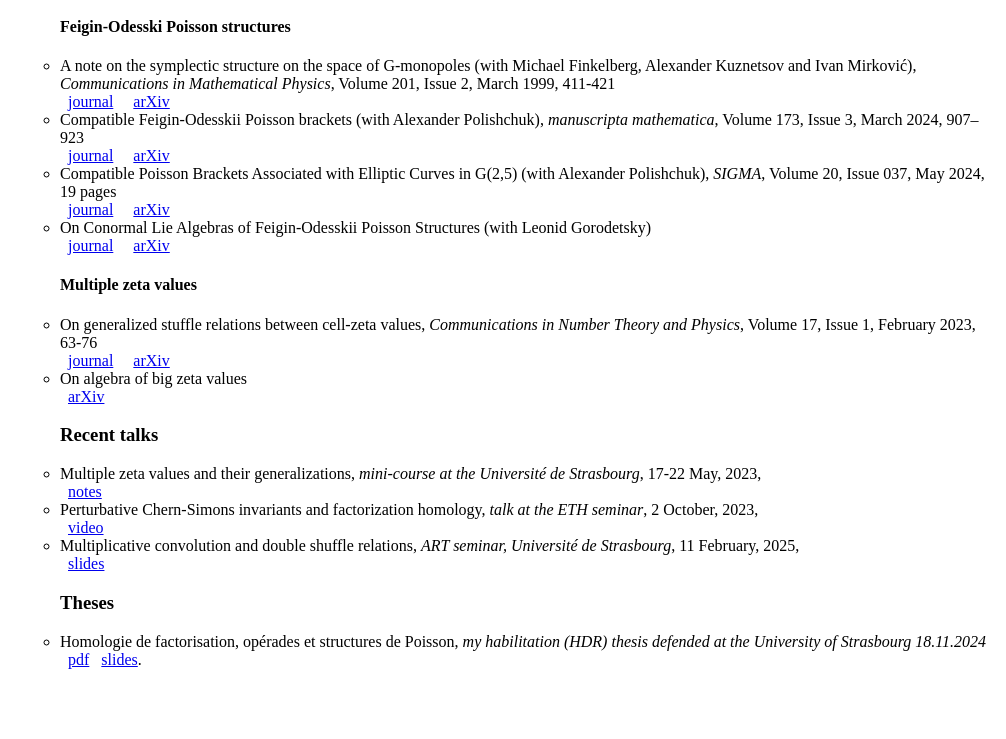
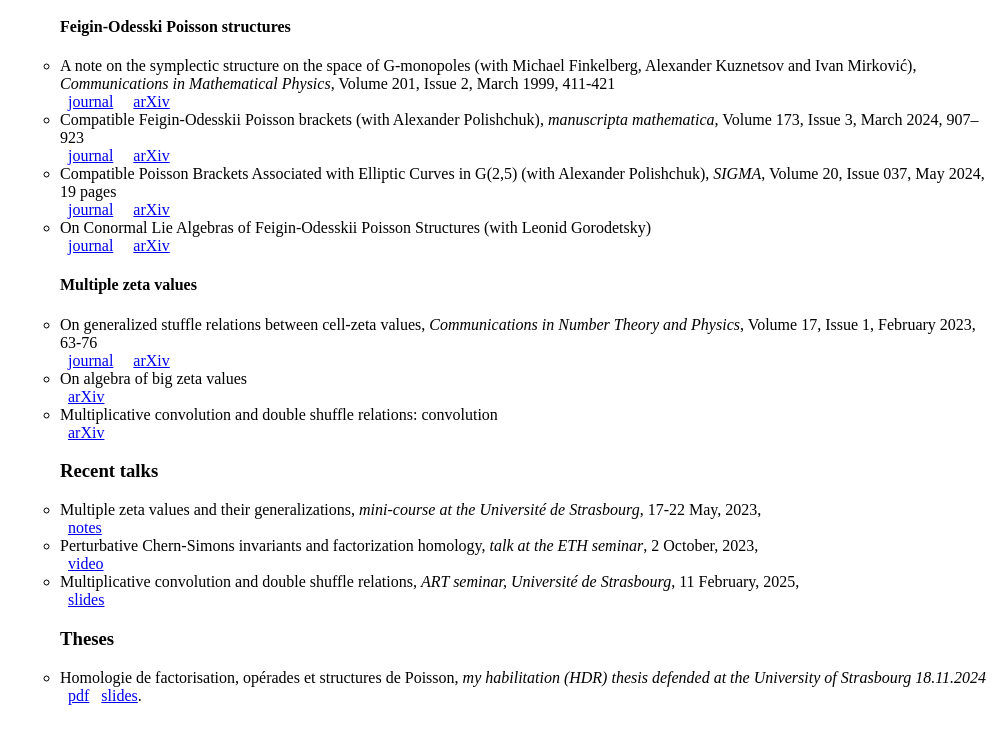
Before and after one commit to nikita-markarian/cv, a plain HTML site: page index.html in a window 1280 px wide. Shown: the part 730-1469 px from the top of the page, without its empty margins (274-1280 px from the left). Before the commit the page ends 1435 px from the top, so only its background shows below. Drawn offline with Linux system fonts and the light colour scheme.

Commit message:
Update index.html

```diff
--- a/index.html
+++ b/index.html
@@ -204,6 +204,7 @@ Volume 322, Issue 3, September 2013, 697-729
 <br>  &nbsp;  <a href="https://www.sciencedirect.com/science/article/abs/pii/S0393044024003012">journal</a> &nbsp; &nbsp;  <a href="https://arxiv.org/abs/2403.02805">arXiv</a> </li>
 </ul>
 
+
 <h4>Multiple zeta values</h4>
 <ul style = "padding-left: 0">
 
@@ -212,6 +213,10 @@ Volume 322, Issue 3, September 2013, 697-729
 
 <li> On algebra of big zeta values
 <br>  &nbsp;  <a href="https://arxiv.org/abs/2011.04944">arXiv</a> </li>
+
+
+<li> Multiplicative convolution and double shuffle relations: convolution
+<br>  &nbsp;  <a href="https://arxiv.org/abs/2412.15694">arXiv</a> </li>
 
 </ul>
 
```
